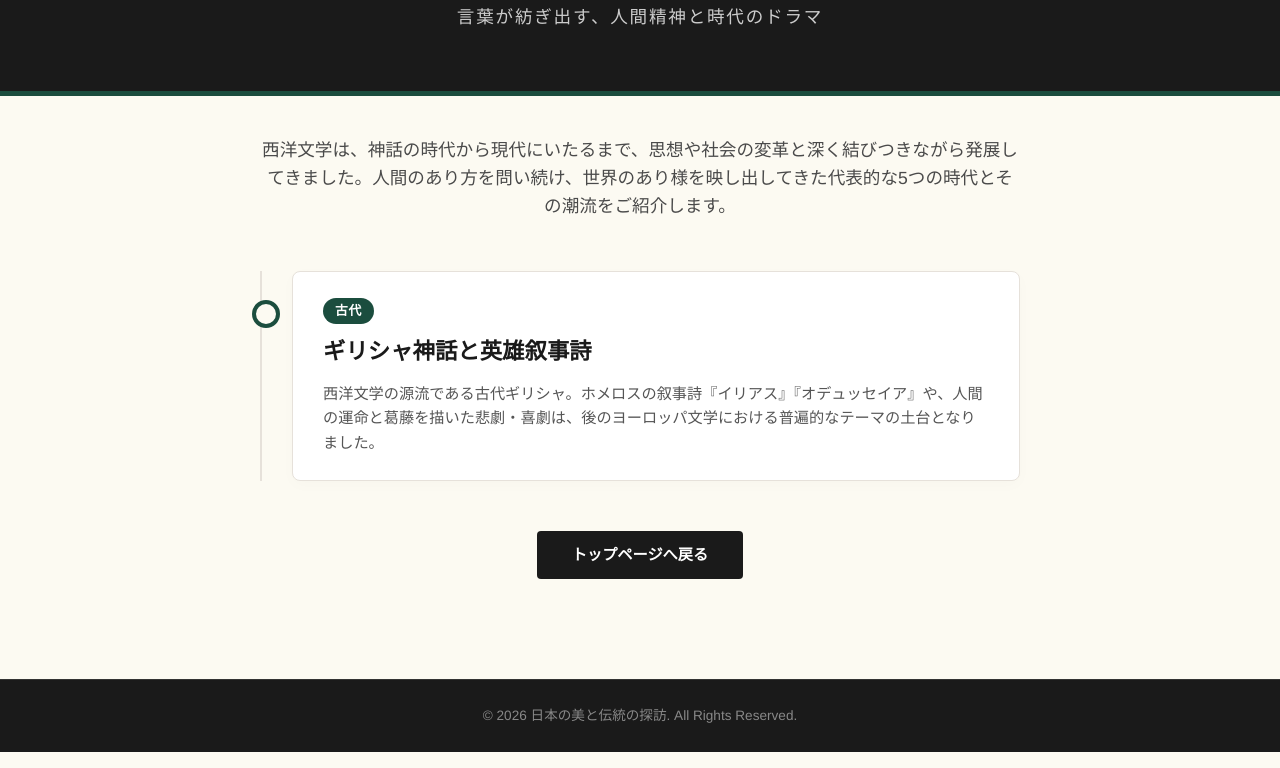
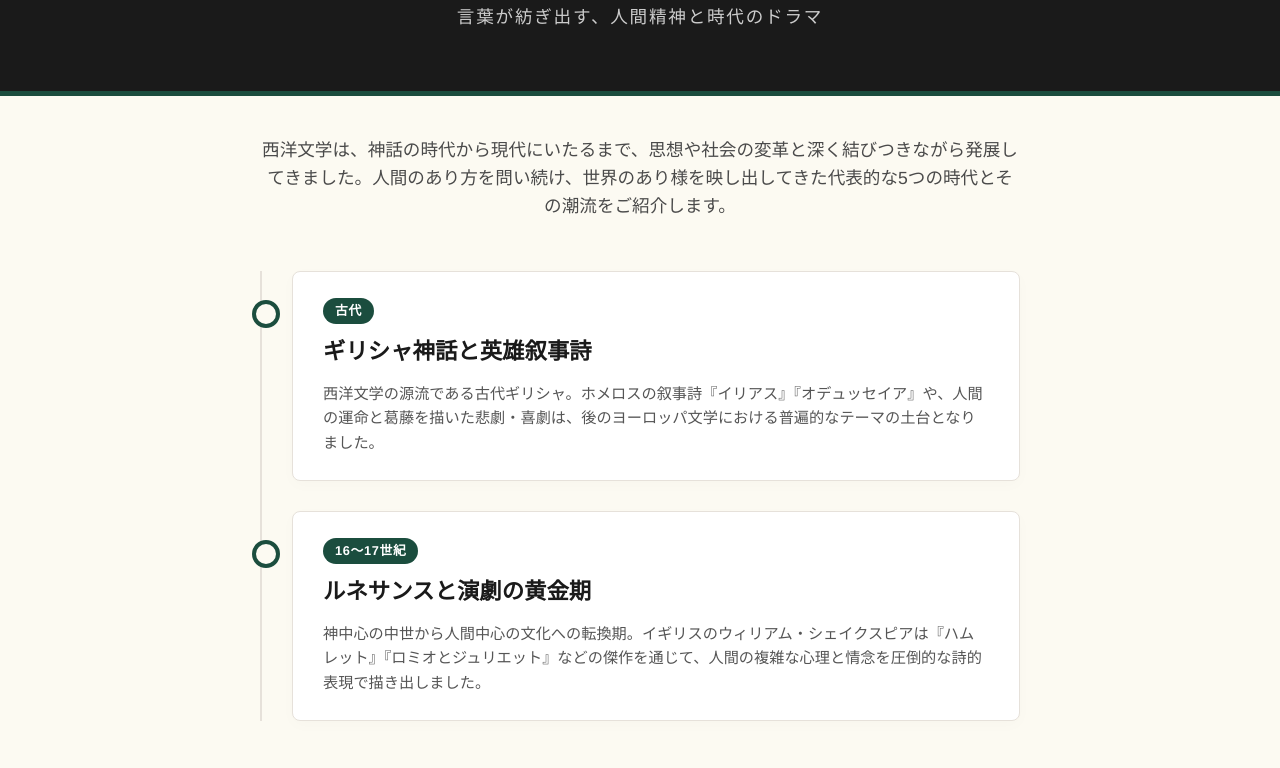
Before and after one commit to 20234108-collab/practice2-R4A104, a plain HTML site: page west_history.html in a window 1280 px wide. Shown: the part 136-904 px from the top of the page. Drawn offline with Linux system fonts and the light colour scheme.

Commit message:
コミット(feature/west-history-0002_west_history.html_追記)

```diff
--- a/west_history.html
+++ b/west_history.html
@@ -23,6 +23,12 @@
                 <h2>ギリシャ神話と英雄叙事詩</h2>
                 <p>西洋文学の源流である古代ギリシャ。ホメロスの叙事詩『イリアス』『オデュッセイア』や、人間の運命と葛藤を描いた悲劇・喜劇は、後のヨーロッパ文学における普遍的なテーマの土台となりました。</p>
             </div>
+
+            <div class="timeline-item">
+                <div class="time-tag">16〜17世紀</div>
+                <h2>ルネサンスと演劇の黄金期</h2>
+                <p>神中心の中世から人間中心の文化への転換期。イギリスのウィリアム・シェイクスピアは『ハムレット』『ロミオとジュリエット』などの傑作を通じて、人間の複雑な心理と情念を圧倒的な詩的表現で描き出しました。</p>
+            </div>
         </section>
 
         <div class="back-home">
```
